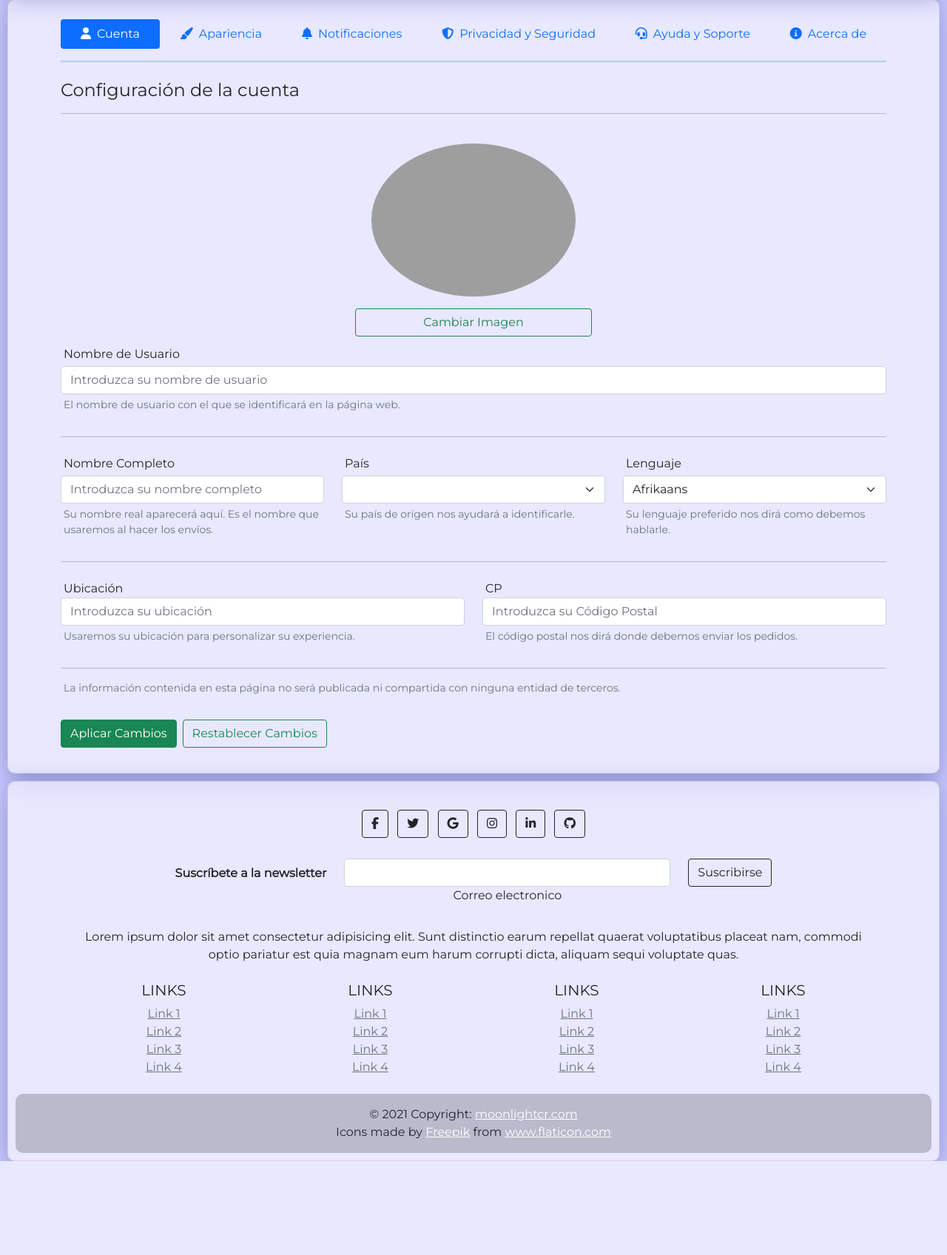
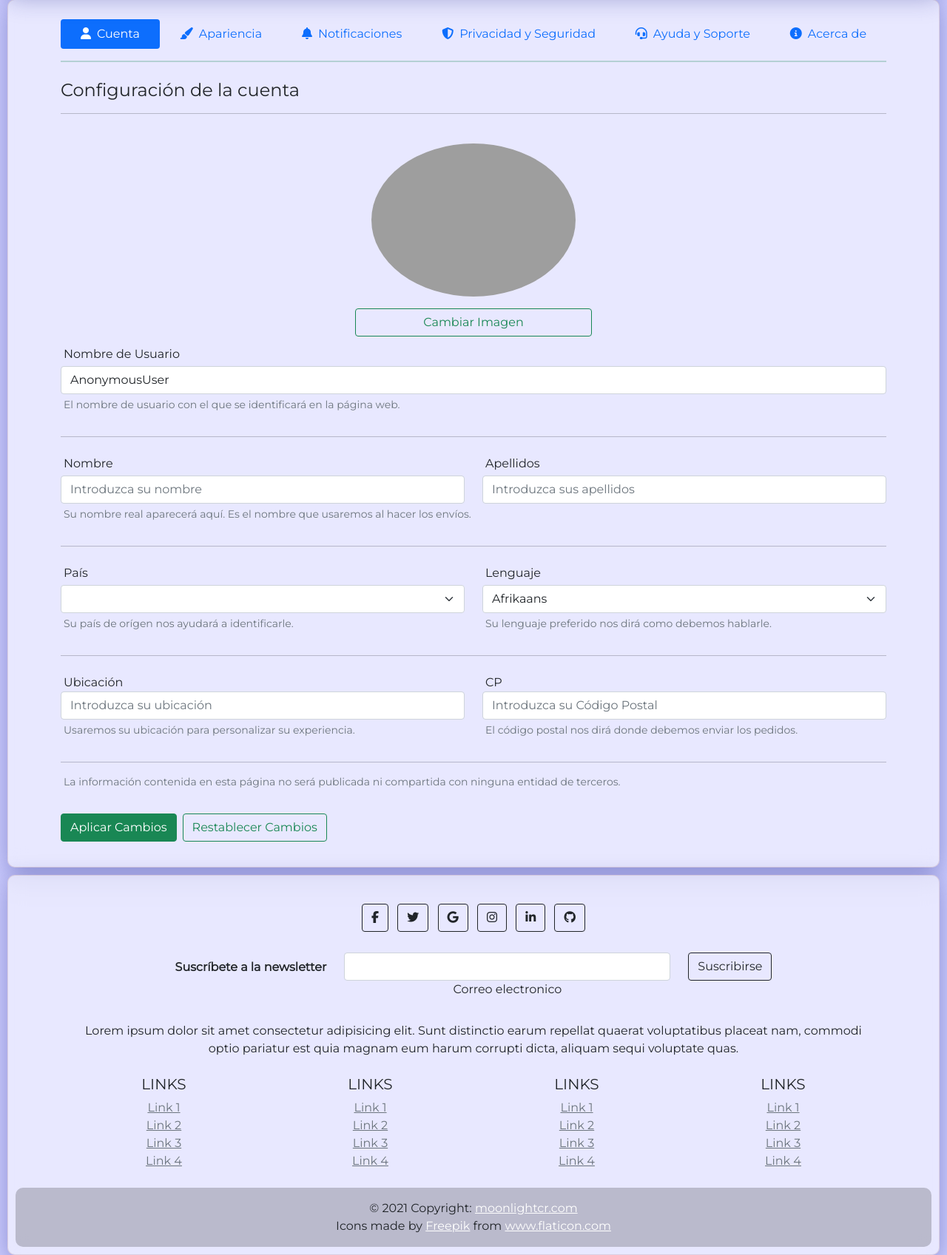
Before and after one commit to caicesardev/ecommerce, a Django app: template ecommerce/store/templates/store/settings.html in a window 1280 px wide. Shown: the part 97-1794 px from the top of the page at 74% size. Before the commit the page ends 1667 px from the top, so only its background shows below. Run offline with Django 3.2, Linux system fonts and the light colour scheme; the template is opened without the code that fills it, so the values that code supplies are empty; some libraries are stand-ins or nearby versions; grey boxes are pictures that could not be loaded.

Commit message:
Gave user parameters as values for the settings form

```diff
--- a/ecommerce/store/templates/store/settings.html
+++ b/ecommerce/store/templates/store/settings.html
@@ -84,7 +84,8 @@
                         <label class="ms-1 mt-2" for="userName">Nombre de Usuario</label>
 
                         <input type="text" class="form-control mt-1" id="userName"
-                            placeholder="Introduzca su nombre de usuario" aria-describedby="userNameHelp">
+                            placeholder="Introduzca su nombre de usuario" aria-describedby="userNameHelp"
+                            value="{{ request.user }}">
 
                         <p id="userNameHelp" class="text-muted small ms-1 mt-1">El nombre de usuario con el
                             que se
@@ -100,15 +101,29 @@
 
                     <div class="col">
 
-                        <label class="ms-1 mt-2" for="fullName">Nombre Completo</label>
+                        <label class="ms-1 mt-2" for="fullName">Nombre</label>
 
                         <input type="text" class="form-control mt-1" id="fullName" aria-describedby="fullNameHelp"
-                            placeholder="Introduzca su nombre completo">
-
-                        <p id="fullNameHelp" class="text-muted small ms-1 mt-1">Su nombre real aparecerá aquí. Es el
-                            nombre que usaremos al hacer los envíos.</p>
+                            placeholder="Introduzca su nombre" value="{{ request.user.first_name }}">
 
                     </div>
+
+                    <div class="col">
+
+                        <label class="ms-1 mt-2" for="lastName">Apellidos</label>
+
+                        <input type="text" class="form-control mt-1" id="lastName" aria-describedby="lastNameHelp"
+                            placeholder="Introduzca sus apellidos" value="{{ request.user.last_name }}">
+                    </div>
+
+                    <p class="text-muted small ms-1 mt-1">Su nombre real aparecerá aquí. Es el nombre que usaremos al
+                        hacer los envíos.</p>
+
+                </div>
+
+                <hr>
+
+                <div class="row">
 
                     <div class="col">
 
```
Also changed, not shown: ecommerce/db.sqlite3.
